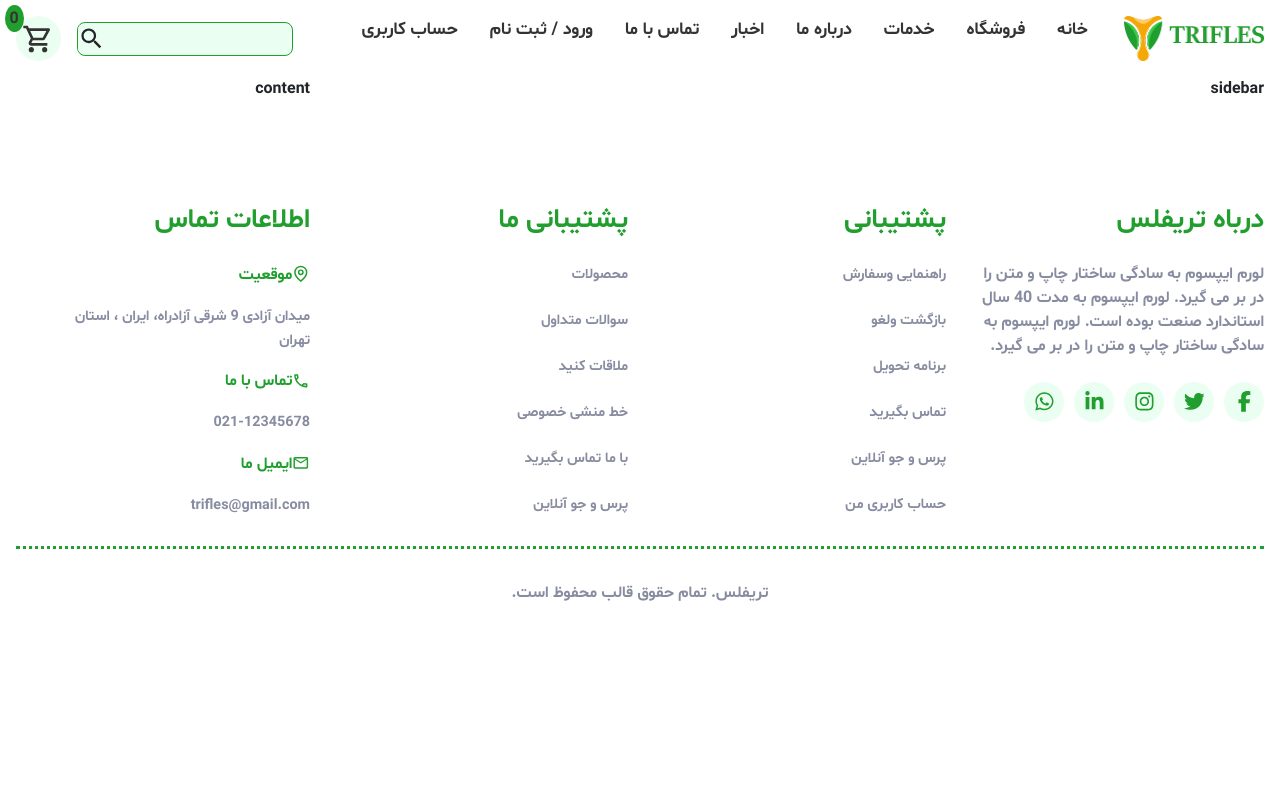
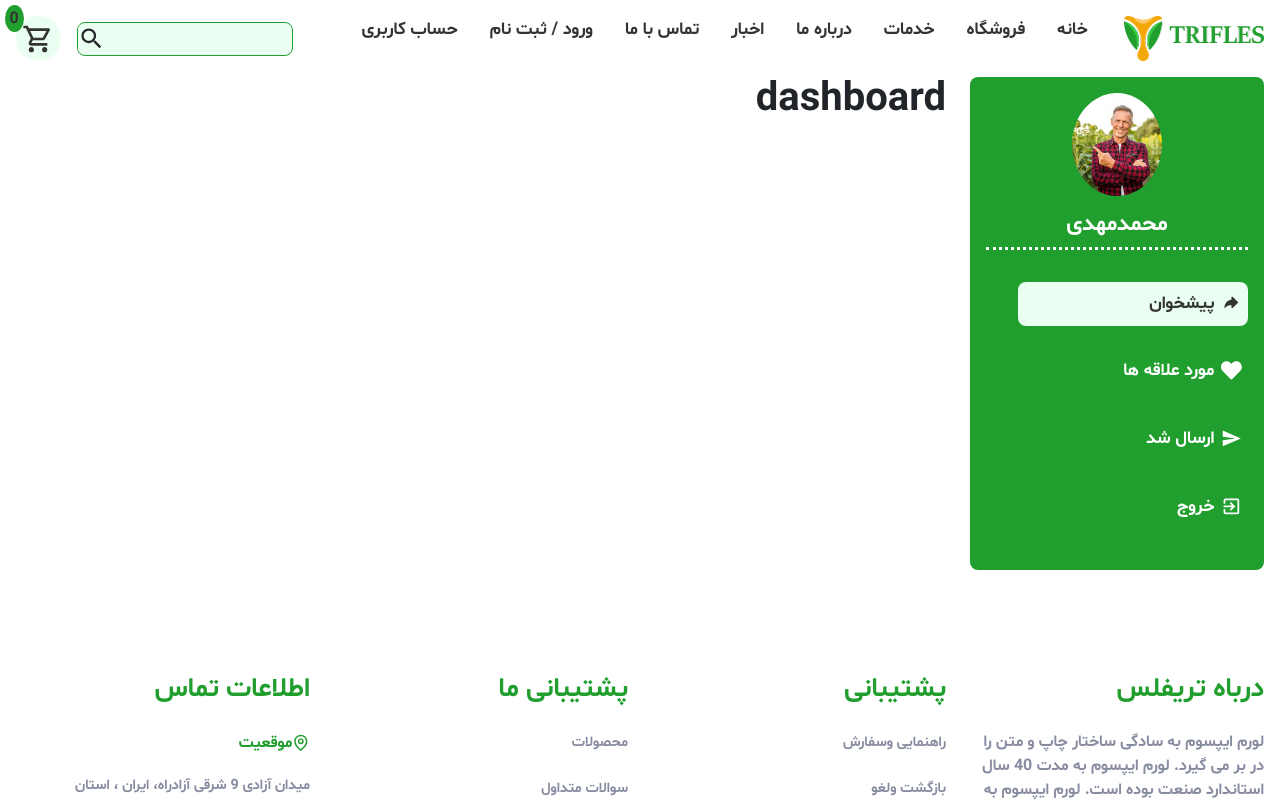
Before and after one commit to mohammadmehdidalvandii/TRIFLES-SHOP, a Next.js app: page /P-user in a window 1280 px wide. Shown: the top 801 px of the page. Built offline with nearby package versions, Linux system fonts and the light colour scheme.

Commit message:
create main-sidebar

```diff
--- a/src/app/P-user/page.js
+++ b/src/app/P-user/page.js
@@ -1,16 +1,66 @@
-import React from 'react';
+"use client"
+import React, { useState } from 'react';
 import style from '../../style/p-user.module.css';
+import { TiArrowForward } from "react-icons/ti";
+import { FaHeart } from "react-icons/fa";
+import { MdSend , MdExitToApp  } from "react-icons/md";
 
 function page() {
+    const [menu , setMenu ] = useState('dashboard')
+
+    const handlerMenu = (menuID)=>{
+        setMenu(menuID)
+    }
   return (
     <section className={style.p_user}>
         <div className="containers">
             <div className="row">
+                <div className="col-lg-3 col-md-3 col-sm-12">
+                <main className={style.sidebar}>
+        <div className={style.sidebar_info_user}>
+            <img src="/images/team-1.jpg" alt="user-image" className={style.sidebar_info_img} />
+            <h4 className={style.sidebar_info_username}>محمدمهدی</h4>
+        </div>
+        <ul className={style.sidebar_items}>
+            <li className={ menu === 'dashboard'? style.sidebar_item_active : style.sidebar_item } onClick={()=>handlerMenu('dashboard')}>
+                <span className={style.sidebar_item_icon}>
+                    <TiArrowForward/>
+                </span>
+                <span className={style.sidebar_item_text}>
+                    پیشخوان
+                </span>
+            </li>
+            <li className={ menu === 'wishlist'? style.sidebar_item_active : style.sidebar_item } onClick={()=>handlerMenu('wishlist')}>
+                <span className={style.sidebar_item_icon}>
+                    <FaHeart/>
+                </span>
+                <span className={style.sidebar_item_text}>
+                    مورد علاقه ها
+                </span>
+            </li>
+            <li className={ menu === 'send'? style.sidebar_item_active : style.sidebar_item } onClick={()=>handlerMenu('send')}>
+                <span className={style.sidebar_item_icon}>
+                    <MdSend/>
+                </span>
+                <span className={style.sidebar_item_text}>
+                    ارسال شد
+                </span>
+            </li>
+            <li className={style.sidebar_item}>
+                <span className={style.sidebar_item_icon}>
+                    <MdExitToApp/>
+                </span>
+                <span className={style.sidebar_item_text}>
+                    خروج
+                </span>
+            </li>
+        </ul>
+    </main>
+                </div>
                 <div className="col-lg-9 col-md-9 col-sm-12">
-                    sidebar
-                </div>
-                <div className="col-lg-3 col-md-3 col-sm-12">
-                    content
+                    {menu ==="dashboard" && (<h1>dashboard</h1>)}
+                    {menu ==="wishlist" && (<h1>wishlist</h1>)}
+                    {menu ==="send" && (<h1>send</h1>)}
                 </div>
             </div>
         </div>
--- a/src/style/p-user.module.css
+++ b/src/style/p-user.module.css
@@ -0,0 +1,60 @@
+.sidebar{
+    display: block;
+    width: 100%;
+    background-color: var(--greenColor2);
+    border-radius: 0.5rem;
+    padding: 1rem;
+}
+.sidebar_info_user{
+    display: block;
+    margin: 0 auto;
+    text-align: center;
+    border-bottom: 3px dotted var(--whiteColor);
+}
+.sidebar_info_img{
+    width: 90px;
+    border-radius: 50%;
+}
+.sidebar_info_username{
+    display: block;
+    margin-top: 1rem;
+    font-family: shabnam_bold;
+    font-size: 1.4rem;
+    color: var(--whiteColor);
+}
+.sidebar_items{
+    display: block;
+    margin-top: 2rem;
+}
+.sidebar_item{
+    display: flex;
+    align-items: center;
+    margin-bottom: 1.5rem;
+    color: var(--whiteColor);
+    padding: 0.4rem;
+    border-radius: 0.5rem;
+    cursor: pointer;
+    transition: all 0.4s ease-out;
+}
+.sidebar_item:hover{
+    background-color: var(--greenColor1);
+    color: var(--blackColor);
+}
+.sidebar_item_active{
+    display: flex;
+    align-items: center;
+    margin-bottom: 1.5rem;
+    color: var(--whiteColor);
+    padding: 0.4rem;
+    border-radius: 0.5rem;
+    cursor: pointer;
+    background-color: var(--greenColor1);
+    color: var(--blackColor);
+}
+.sidebar_item_icon{
+    font-size: 1.3rem;
+}
+.sidebar_item_text{
+    margin-right: 0.4rem;
+    font-size: 1.1rem;
+}
```
